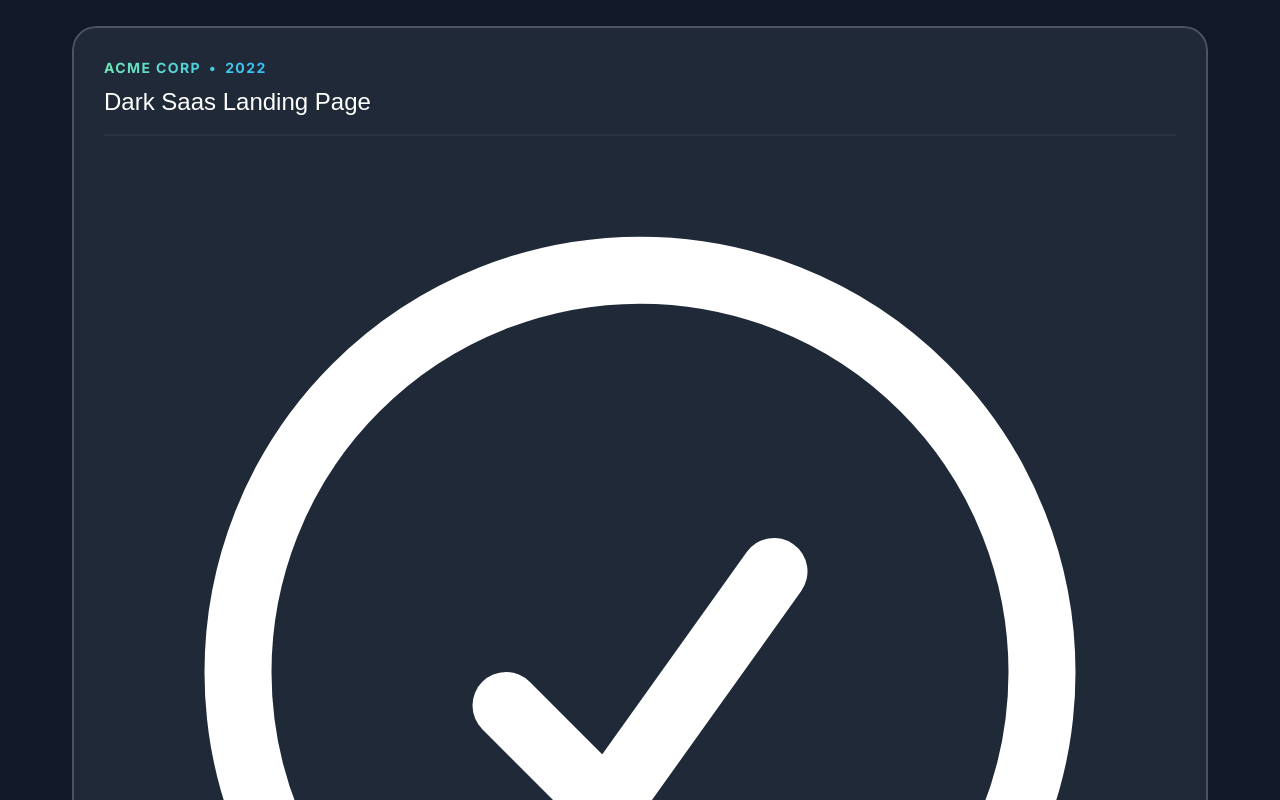
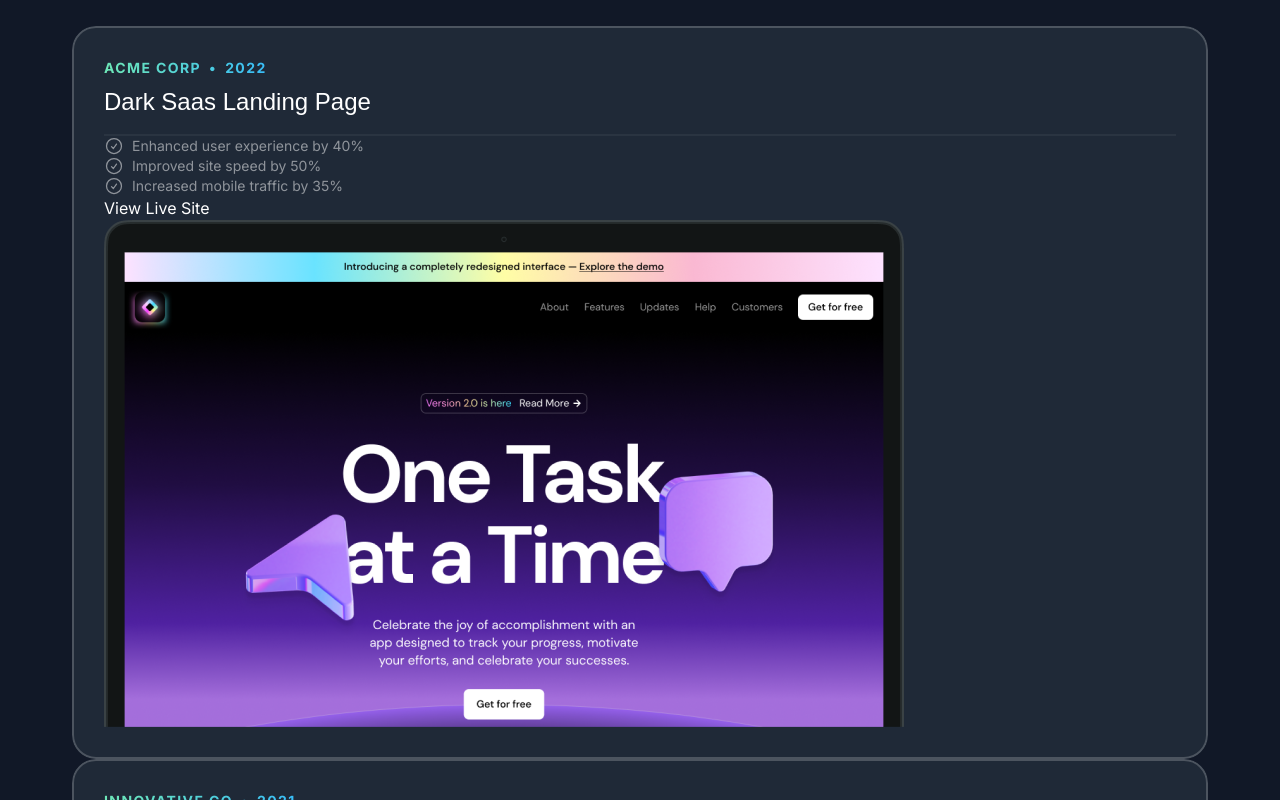
Before and after one commit to MorhafGhziel/frontend-tribe-portofolio, a Next.js app: page / in a window 1280 px wide. Shown: the part 1060-1860 px from the top of the page. Built offline with nearby package versions, Linux system fonts and the light colour scheme; a web font is replaced by a local one.

Commit message:
styled the CheckCircleIcon

```diff
--- a/src/sections/Projects.tsx
+++ b/src/sections/Projects.tsx
@@ -77,8 +77,11 @@ export const ProjectsSection = () => {
                 <hr className="border-t-2 border-white/5 mt-4" />
                 <ul>
                   {project.results.map((result) => (
-                    <li key={result.title}>
-                      <CheckCircleIcon />
+                    <li
+                      key={result.title}
+                      className="flex gap-2 text-sm text-white/50"
+                    >
+                      <CheckCircleIcon className="size-5" />
                       <span> {result.title}</span>
                     </li>
                   ))}
```
